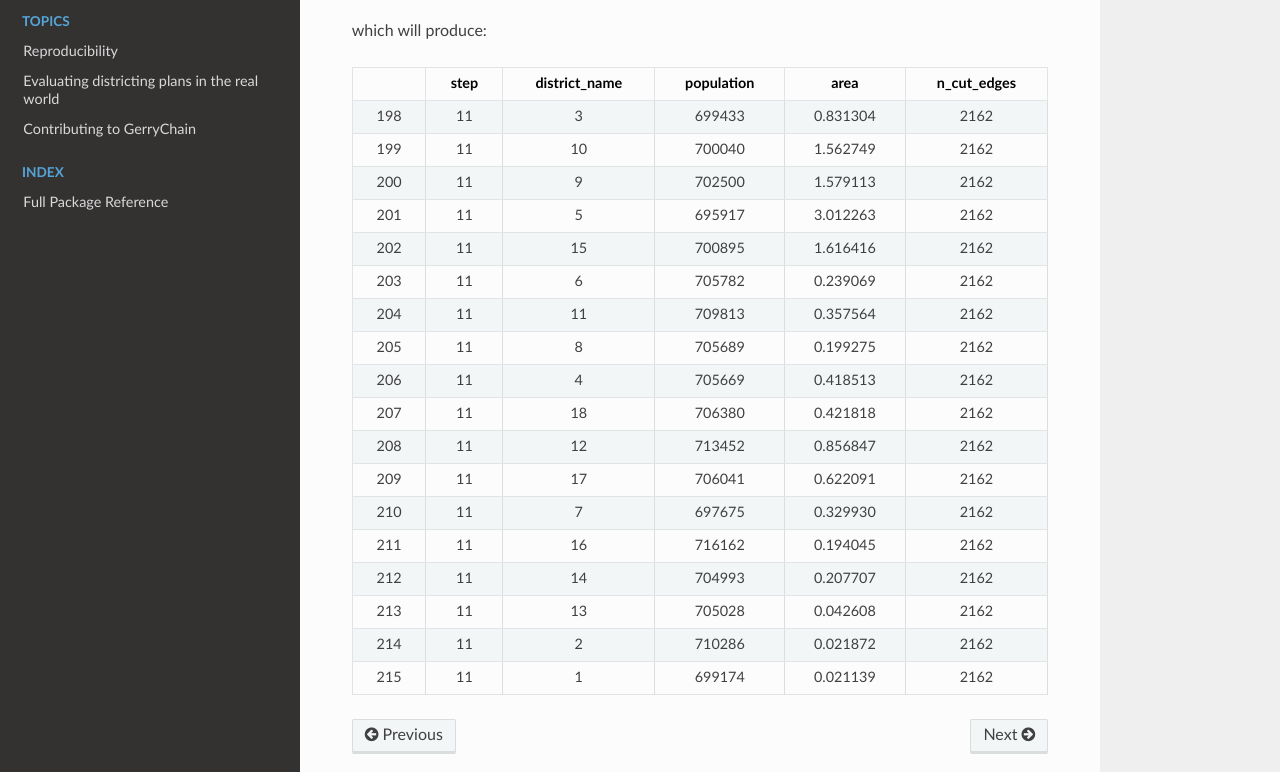
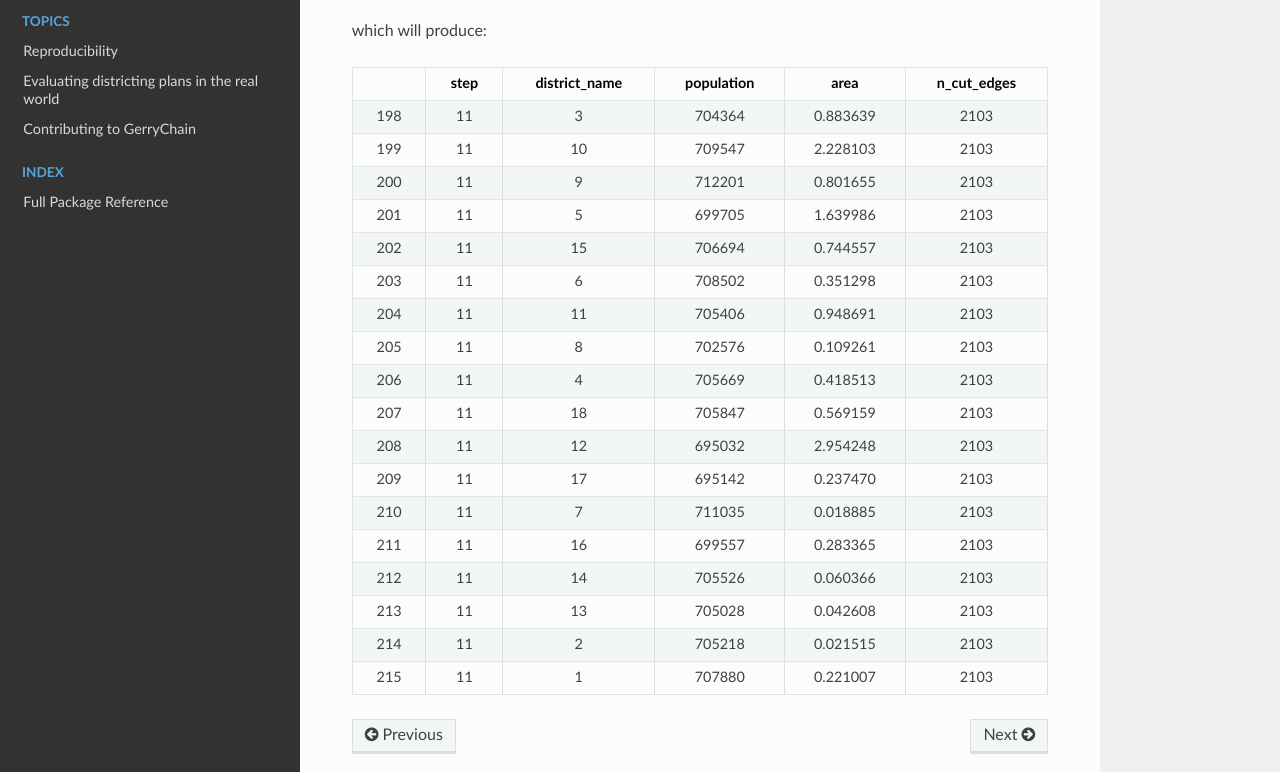
Before and after one commit to mggg/GerryChain, a Sphinx documentation site: the page built from docs/user/data.rst, in a window 1280 px wide and 1400 px high, scrolled down 3205 px. Shown: the part 516-1288 px from the top of the window. Built offline with Sphinx 7.4.7 and the Read the Docs theme 2.0.0, drawn with Linux system fonts in a browser that asks for light colours.

Commit message:
Update the docs

```diff
--- a/README.rst
+++ b/README.rst
@@ -196,7 +196,7 @@ adjacencies or reading in shapefiles, then run
 This approach sometimes fails due to compatibility issues between our
 different Python GIS dependencies, like ``geopandas``, ``pyproj``,
 ``fiona``, and ``shapely``. If you run into this issue, try installing
-the dependencies using the `geo_settings.txt <https://github.com/mggg/GerryChain/blob/main/docs/geo_settings.txt>`_
+the dependencies using the `geo_settings.txt <https://github.com/mggg/GerryChain/raw/main/docs/geo_settings.txt>`_
 file. To do this, run ``pip install -r geo_settings.txt`` from the
 command line.
 
--- a/docs/user/data.rst
+++ b/docs/user/data.rst
@@ -24,7 +24,7 @@ Writing Data to JSONL
 .. raw:: html
 
     <div class="center-container">
-      <a href="https://github.com/mggg/GerryChain/blob/main/docs/_static/PA_VTDs.json" class="download-badge" download>Download PA File</a>
+      <a href="https://github.com/mggg/GerryChain/raw/main/docs/_static/PA_VTDs.json" class="download-badge" download>Download PA File</a>
     </div>
     <br style="line-height: 5px;">
 
@@ -217,39 +217,39 @@ which will produce:
 +-----+------+---------------+------------+----------+-------------+
 |     | step | district_name | population |   area   | n_cut_edges |
 +=====+======+===============+============+==========+=============+
-| 198 |  11  |      3        |   699433   | 0.831304 |    2162     |
+| 198 |  11  |       3       |   704364   | 0.883639 |    2103     |
 +-----+------+---------------+------------+----------+-------------+
-| 199 |  11  |      10       |   700040   | 1.562749 |    2162     |
+| 199 |  11  |       10      |   709547   | 2.228103 |    2103     |
 +-----+------+---------------+------------+----------+-------------+
-| 200 |  11  |      9        |   702500   | 1.579113 |    2162     |
+| 200 |  11  |       9       |   712201   | 0.801655 |    2103     |
 +-----+------+---------------+------------+----------+-------------+
-| 201 |  11  |      5        |   695917   | 3.012263 |    2162     |
+| 201 |  11  |       5       |   699705   | 1.639986 |    2103     |
 +-----+------+---------------+------------+----------+-------------+
-| 202 |  11  |      15       |   700895   | 1.616416 |    2162     |
+| 202 |  11  |       15      |   706694   | 0.744557 |    2103     |
 +-----+------+---------------+------------+----------+-------------+
-| 203 |  11  |      6        |   705782   | 0.239069 |    2162     |
+| 203 |  11  |       6       |   708502   | 0.351298 |    2103     |
 +-----+------+---------------+------------+----------+-------------+
-| 204 |  11  |      11       |   709813   | 0.357564 |    2162     |
+| 204 |  11  |       11      |   705406   | 0.948691 |    2103     |
 +-----+------+---------------+------------+----------+-------------+
-| 205 |  11  |      8        |   705689   | 0.199275 |    2162     |
+| 205 |  11  |       8       |   702576   | 0.109261 |    2103     |
 +-----+------+---------------+------------+----------+-------------+
-| 206 |  11  |      4        |   705669   | 0.418513 |    2162     |
+| 206 |  11  |       4       |   705669   | 0.418513 |    2103     |
 +-----+------+---------------+------------+----------+-------------+
-| 207 |  11  |      18       |   706380   | 0.421818 |    2162     |
+| 207 |  11  |       18      |   705847   | 0.569159 |    2103     |
 +-----+------+---------------+------------+----------+-------------+
-| 208 |  11  |      12       |   713452   | 0.856847 |    2162     |
+| 208 |  11  |       12      |   695032   | 2.954248 |    2103     |
 +-----+------+---------------+------------+----------+-------------+
-| 209 |  11  |      17       |   706041   | 0.622091 |    2162     |
+| 209 |  11  |       17      |   695142   | 0.237470 |    2103     |
 +-----+------+---------------+------------+----------+-------------+
-| 210 |  11  |      7        |   697675   | 0.329930 |    2162     |
+| 210 |  11  |       7       |   711035   | 0.018885 |    2103     |
 +-----+------+---------------+------------+----------+-------------+
-| 211 |  11  |      16       |   716162   | 0.194045 |    2162     |
+| 211 |  11  |       16      |   699557   | 0.283365 |    2103     |
 +-----+------+---------------+------------+----------+-------------+
-| 212 |  11  |      14       |   704993   | 0.207707 |    2162     |
+| 212 |  11  |       14      |   705526   | 0.060366 |    2103     |
 +-----+------+---------------+------------+----------+-------------+
-| 213 |  11  |      13       |   705028   | 0.042608 |    2162     |
+| 213 |  11  |       13      |   705028   | 0.042608 |    2103     |
 +-----+------+---------------+------------+----------+-------------+
-| 214 |  11  |      2        |   710286   | 0.021872 |    2162     |
+| 214 |  11  |       2       |   705218   | 0.021515 |    2103     |
 +-----+------+---------------+------------+----------+-------------+
-| 215 |  11  |      1        |   699174   | 0.021139 |    2162     |
+| 215 |  11  |       1       |   707880   | 0.221007 |    2103     |
 +-----+------+---------------+------------+----------+-------------+
--- a/docs/user/geometries.rst
+++ b/docs/user/geometries.rst
@@ -35,7 +35,7 @@ Loading and Running a Plan
 .. raw:: html
 
     <div class="center-container">
-      <a href="https://github.com/mggg/GerryChain/blob/main/docs/_static/MN.zip" class="download-badge" download>Download MN File</a>
+      <a href="https://github.com/mggg/GerryChain/raw/main/docs/_static/MN.zip" class="download-badge" download>Download MN File</a>
     </div>
     <br style="line-height: 5px;">
 
--- a/docs/user/install.rst
+++ b/docs/user/install.rst
@@ -135,7 +135,7 @@ This approach sometimes fails due to compatibility issues between our
 different Python GIS dependencies, like ``geopandas``, ``pyproj``,
 ``fiona``, and ``shapely``. If you run into this issue, try installing
 the dependencies using the
-`geo_settings.txt <https://github.com/mggg/GerryChain/blob/main/docs/geo_settings.txt>`_
+`geo_settings.txt <https://github.com/mggg/GerryChain/raw/main/docs/geo_settings.txt>`_
 file. To do this, run ``pip install -r geo_settings.txt`` from the
 command line.
 
--- a/docs/user/partitions.rst
+++ b/docs/user/partitions.rst
@@ -4,7 +4,7 @@ Working with Partitions
 .. raw:: html
 
     <div class="center-container">
-      <a href="https://github.com/mggg/GerryChain/blob/main/docs/_static/PA_VTDs.json" class="download-badge" download>Download PA File</a>
+      <a href="https://github.com/mggg/GerryChain/raw/main/docs/_static/PA_VTDs.json" class="download-badge" download>Download PA File</a>
     </div>
     <br style="line-height: 5px;">
 
@@ -17,7 +17,7 @@ GerryChain ``Partition`` object.
     from gerrychain.updaters import cut_edges
 
 We'll use our
-`Pennsylvania VTD json <https://github.com/mggg/GerryChain/blob/main/docs/_static/PA_VTDs.json>`_
+`Pennsylvania VTD json <https://github.com/mggg/GerryChain/raw/main/docs/_static/PA_VTDs.json>`_
 to create the graph we'll use in these examples.
 
 .. code-block:: python
--- a/docs/user/quickstart.rst
+++ b/docs/user/quickstart.rst
@@ -13,7 +13,7 @@ What you'll need
 Before we can start running Markov chains, you'll need to:
 
 * Install ``gerrychain`` from PyPI. See the :doc:`installation guide <./install>` for instructions.
-* Download `this example json of Pennsylvania's VTDs <https://github.com/mggg/GerryChain/blob/main/docs/_static/PA_VTDs.json>`_.
+* Download `this example json of Pennsylvania's VTDs <https://github.com/mggg/GerryChain/raw/main/docs/_static/PA_VTDs.json>`_.
 * Open your preferred Python environment (e.g. JupyterLab, IPython, or a ``.py`` file
   in your favorite editor) in the directory containing the ``PA_VTDs.json`` file
   that you downloaded.
@@ -43,7 +43,7 @@ Creating the initial partition
 .. raw:: html
 
     <div class="center-container">
-      <a href="https://github.com/mggg/GerryChain/blob/main/docs/_static/PA_VTDs.json" class="download-badge" download>Download PA File</a>
+      <a href="https://github.com/mggg/GerryChain/raw/main/docs/_static/PA_VTDs.json" class="download-badge" download>Download PA File</a>
     </div>
     <br style="line-height: 5px;">
 
```
Also changed, not shown: docs/user/recom.rst (+29 -12 lines), docs/user/images/MN_geopartition_ensamble.gif, docs/user/images/example_box_pandas.svg, docs/user/images/gerrymandria_ensamble.gif, docs/user/images/gerrymandria_region_ensamble.gif, docs/user/images/gerrymandria_water_and_muni_aware.png, docs/user/images/gerrymandria_water_muni_ensamble.gif.
